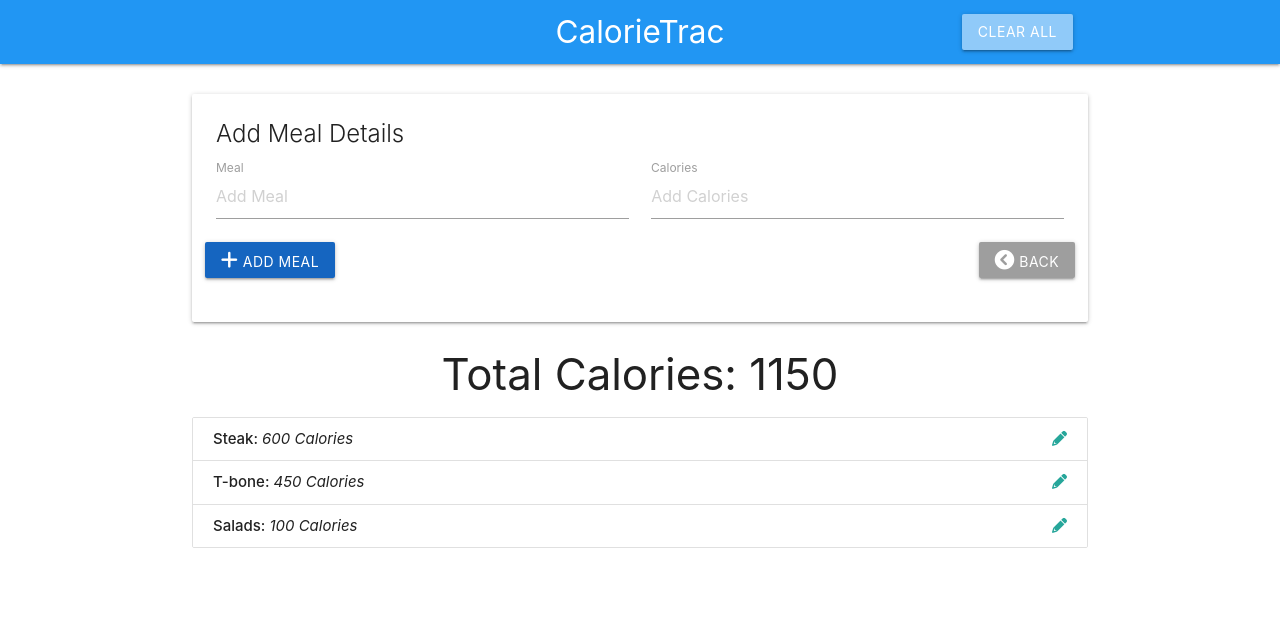
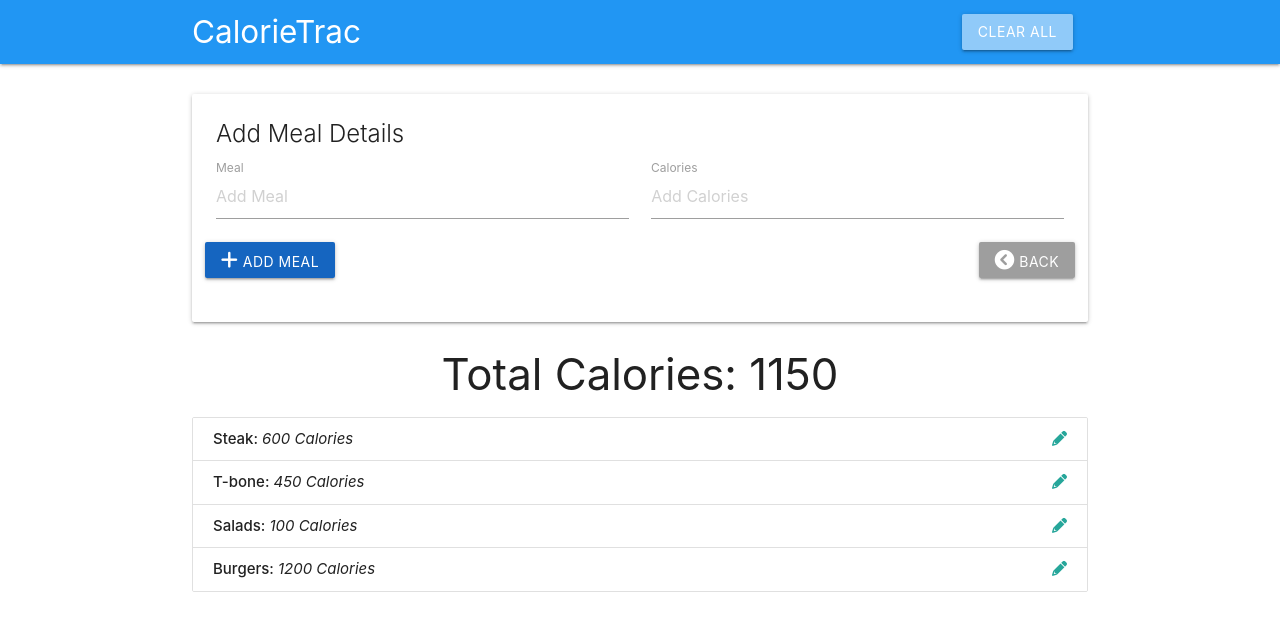
Before and after one commit to Edswel/calorieTrackerJs, a plain HTML site: page index.html in a window 1280 px wide. Drawn offline with nearby package versions, Linux system fonts and the light colour scheme.

Commit message:
Fetch and populate items

```diff
--- a/app.js
+++ b/app.js
@@ -13,12 +13,16 @@ const ItemCtrl = (function () {
       { id: 0, name: 'Steak', calories: 600 },
       { id: 1, name: 'T-bone', calories: 450 },
       { id: 2, name: 'Salads', calories: 100 },
+      { id: 3, name: 'Burgers', calories: 1200 }
     ],
     currentItem: null,
     totalCalories: 0
   }
   // Public method
   return {
+    getItems: function () {
+      return data.items;
+    },
     logData: function () {
       return data;
     }
@@ -27,7 +31,23 @@ const ItemCtrl = (function () {
 
 // UI controller
 const UICtrl = (function () {
-
+  const UISelectors = {
+    itemList: '#item-list'
+  }
+  return {
+    populateItemList: function (items) {
+      let html = '';
+      items.forEach((item) => {
+        html += `
+          <li class="collection-item" id="item-${item.id}">
+          <strong>${item.name}: </strong><em>${item.calories} Calories</em>
+          <a href="#" class="secondary-content"><i class="edit-item fa fa-pencil"></i></a>
+          </li>
+        `;
+      });
+      document.querySelector(UISelectors.itemList).innerHTML = html;
+    }
+  }
 })();
 
 // App controller
@@ -35,7 +55,10 @@ const App = (function (ItemCtrl, UICtrl) {
   // Public methods
   return {
     init: function () {
-      console.log('Initialing state...');
+      // Fetch items
+      const items = ItemCtrl.getItems();
+      // Populate fetched items
+      UICtrl.populateItemList(items);
     }
   }
 })(ItemCtrl, UICtrl);
--- a/index.html
+++ b/index.html
@@ -15,7 +15,7 @@
   <nav>
     <div class="nav-wrapper blue">
       <div class="container">
-        <a href="#" class="brand-logo center">CalorieTrac</a>
+        <a href="#" class="brand-logo left">CalorieTrac</a>
         <ul class="right">
           <li><a href="#" class="clear-btn btn blue lighten-3">Clear All</a></li>
         </ul>
@@ -53,15 +53,15 @@
     <ul id="item-list" class="collection">
       <li class="collection-item" id="item-0">
         <strong>Steak: </strong><em>600 Calories</em>
-        <a href="#" class="secondary-content"><i class="fa fa-pencil"></i></a>
+        <a href="#" class="secondary-content"><i class="edit-item a fa-pencil"></i></a>
       </li>
       <li class="collection-item" id="item-0">
         <strong>T-bone: </strong><em>450 Calories</em>
-        <a href="#" class="secondary-content"><i class="fa fa-pencil"></i></a>
+        <a href="#" class="secondary-content"><i class="edit-item fa fa-pencil"></i></a>
       </li>
       <li class="collection-item" id="item-0">
         <strong>Salads: </strong><em>100 Calories</em>
-        <a href="#" class="secondary-content"><i class="fa fa-pencil"></i></a>
+        <a href="#" class="secondary-content"><i class="edit-item fa fa-pencil"></i></a>
       </li>
     </ul>
   </div>
```
